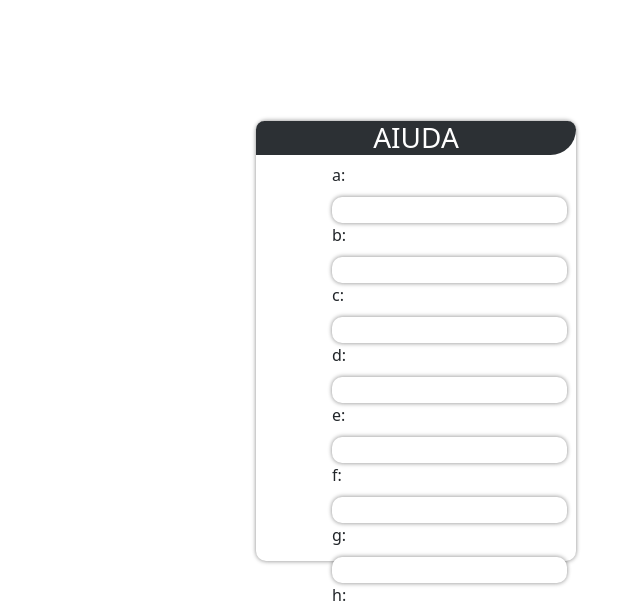
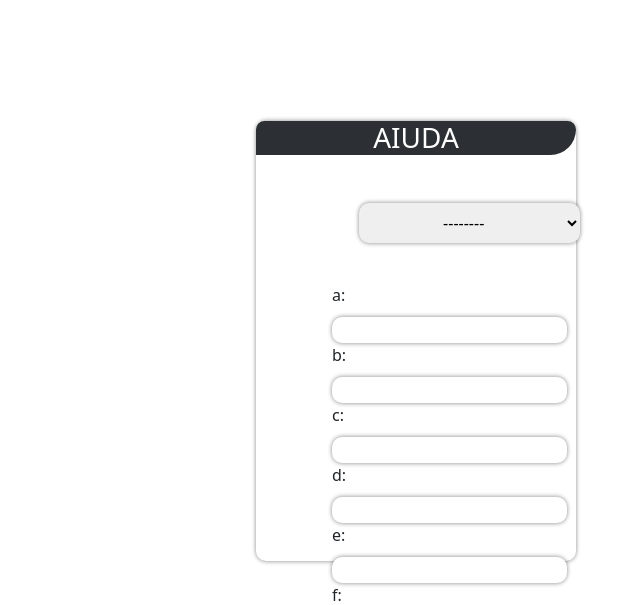
Before and after one commit to lx116/TechMath, a Django app: page /inicio/ in a window 1280 px wide. Shown: the part 239-844 px from the top of the page, without its empty margins (640-1280 px from the left). Run offline with Django 3.2, Linux system fonts and the light colour scheme; some libraries are stand-ins or nearby versions.

Commit message:
Artilleria pesada.

```diff
--- a/app_Tech/views.py
+++ b/app_Tech/views.py
@@ -1,7 +1,11 @@
-import matplotlib.pyplot as ptl
+import matplotlib.pyplot as plt
 import numpy as np
-from django.shortcuts import render
-
+import sympy as sym
+from django.http import request, response, HttpResponse, HttpResponseRedirect
+import json, math
+from django.shortcuts import render, get_object_or_404, redirect
+from django.http import JsonResponse
+from django.views.decorators.csrf import csrf_exempt
 
 def startApp(request):
 
@@ -13,7 +17,7 @@ def AboutUs(request):
 
 def PresentatioScreen(request):
 
-    return render(request,'index.html')
+    return render(request, 'index.html')
 
 def Documentation(request):
 
@@ -28,17 +32,14 @@ def interpolLineal(request):
 
     Y = np.interp(X, Xexp, Yexp)
     print(Y)
-    ptl.plot(Xexp, Yexp)
-    ptl.plot(X, Y, 10)
-    ptl.show()
+    plt.plot(Xexp, Yexp)
+    plt.plot(X, Y, 10)
+    plt.show()
 
 def interpolacionCuadratica(request):
     pass
 
 def interpolacionLagrange(request):
-    import numpy as np
-    import sympy as sym
-    import matplotlib.pyplot as plt
 
     #Datos
     xi = np.array([0, 0.2, 0.3, 0.4])
--- a/recursos/static/web/css/style.css
+++ b/recursos/static/web/css/style.css
@@ -192,3 +192,16 @@ body
 {
     width: 3px;
 }
+
+.centerDiv
+{
+    margin: 40px 50% 40px 30%;
+}
+select
+{
+    text-align: center;
+    border-radius: 10px;
+    height: 40px;
+    box-shadow: 0px -1px 4px rgba(0, 0, 0, 0.25), 0px 1px 4px rgba(0, 0, 0, 0.25);
+    border: none;
+}
--- /dev/null
+++ b/recursos/static/web/js/systemFront.js
@@ -0,0 +1,11 @@
+$(document).ready(function ()
+{
+    var SendBack = {}
+    var info
+    $('.seleccionar_formula').change(function () {
+        info = $(this).val()
+        console.log(info)
+    })
+
+
+})
--- a/recursos/templates/appOne.html
+++ b/recursos/templates/appOne.html
@@ -12,6 +12,17 @@
 {% block spaceApp %}
     <div class="col-md-8 col-xl-3 col-lg-4 inputsSpace container">
         <div class="titleSpace"><h3>AIUDA</h3></div>
+        <div class="row">
+            <div class="col-3 centerDiv">
+                <select class="seleccionar_formula">
+                    <option value="none">--------</option>
+                    <option value="interLineal">Interpolacion lineal</option>
+                    <option value="interNewton">Interpolacion de Newton</option>
+                    <option value="interLagrange">Interpolacion de LaGrange</option>
+                    <option value="interCuadratica">Interpolacion Cuadratica</option>
+                </select>
+            </div>
+        </div>
         <div class="row inputsGroup">
             <!-- Aqui estan los inputs -->
             <label for="a">
--- a/templates/index.html
+++ b/recursos/templates/index.html
@@ -11,6 +11,7 @@
     <link rel="preconnect" href="https://fonts.googleapis.com">
     <link rel="preconnect" href="https://fonts.gstatic.com" crossorigin>
     <link href="https://fonts.googleapis.com/css2?family=Montserrat:ital,wght@0,100;0,200;0,300;0,400;0,500;0,600;0,700;1,100;1,200;1,300;1,400;1,500;1,600&display=swap" rel="stylesheet">
+
 </head>
 <body class="bg-img">
     <nav class="navbar bg-dark">
@@ -34,9 +35,6 @@
                 <li class="nav-item">
                     <a class="nav-link" href="/acercaDe/">Acerca de</a>
                 </li>
-                <li class="nav-item">
-                    <a class="nav-link" href="#">Documentacion</a>
-                </li>
             </ul>
         </div>
     </nav>
--- a/requirements.txt
+++ b/requirements.txt
@@ -3,5 +3,4 @@ Django==3.2.9
 numpy==1.21.4
 pytz==2021.3
 sqlparse==0.4.2
-
 matplotlib~=3.4.3
--- a/templates/base.html
+++ b/templates/base.html
@@ -8,12 +8,14 @@
 
     <script src="{% static 'bootstrap-5.0.2-dist/js/bootstrap.min.js' %}"></script>
     <script src="{% static 'web/js/jquery-3.6.0.min.js' %}"></script>
+    <script src="{% static 'web/js/systemFront.js' %}"></script>
 
     <link rel="stylesheet" href="{% static 'bootstrap-5.0.2-dist/css/bootstrap.min.css' %}">
     <link rel="stylesheet" href="{% static 'web/css/style.css' %}">
     <link rel="preconnect" href="https://fonts.googleapis.com">
     <link rel="preconnect" href="https://fonts.gstatic.com" crossorigin>
     <link href="https://fonts.googleapis.com/css2?family=Montserrat:ital,wght@0,100;0,200;0,300;0,400;0,500;0,600;0,700;1,100;1,200;1,300;1,400;1,500;1,600&display=swap" rel="stylesheet">
+
 </head>
 <body>
     <nav class="navbar bg-dark ">
```
